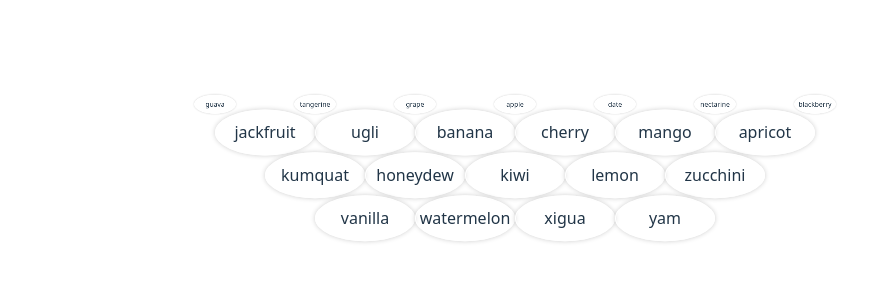
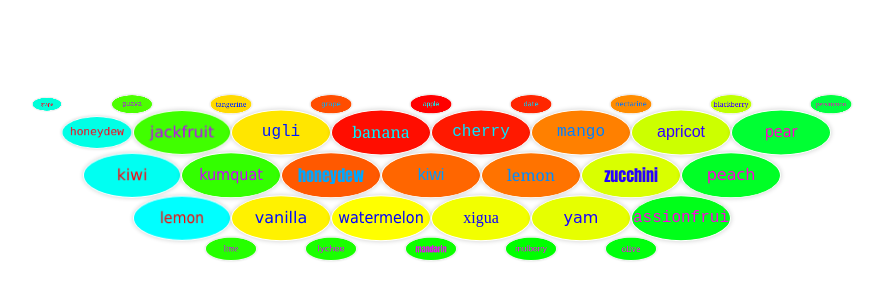
Before and after one commit to tomjefferys/bubble-grid, a React (Vite) app: page / in a window 1280 px wide. Shown: the part 222-522 px from the top of the page, without its empty margins (143-1026 px from the left). Built offline with nearby package versions, Linux system fonts and the light colour scheme.

Commit message:
Allow custom styles to be set on each cell.

```diff
--- a/src/App.tsx
+++ b/src/App.tsx
@@ -1,6 +1,7 @@
 import { useState } from 'react'
 import './App.css'
 import Bubbles from './components/bubbles'
+import * as Bubble from './components/bubbletypes'
 import * as Rect from './util/rect'
 import { Axial, HexMap } from './util/hex'
 
@@ -31,19 +32,40 @@ const getWords = (numWords: number) => {
   return words;
 };
 
-const wordList = getWords(37); // Generate 100 random dictionary words
+const wordList = getWords(61); // Generate 100 random dictionary words
+
+const fonts = [
+  "Arial, sans-serif",
+  "Georgia, serif",
+  "Courier New, monospace",
+  "Verdana, sans-serif",
+  "Tahoma, sans-serif",
+  "Times New Roman, serif",
+  "Comic Sans MS, cursive",
+  "Impact, sans-serif",
+];
 
 function App() {
   const [words, setWords] = useState<string[]>([]);
 
-  const content = wordList.map((word, index) => (
+  const createItem = (word: string, index: number) : Bubble.Item => {
+      const item = (
         <div key={index}
             onClick={() => {
               setWords([...words, word])
             }}>
               {word}
         </div>
-  ));
+      );
+      const style = {
+        backgroundColor: `hsl(${index * 3}, 100%, 50%)`,
+        color: `hsl(${(index * 3) + 180}, 100%, 50%)`,
+        fontFamily: fonts[index % fonts.length],
+      }
+      return {item, style};
+  }
+
+  const content = wordList.map(createItem);
 
   const hexMap = HexMap.fromSpiral(Axial.ZERO, content);
 
--- a/src/components/bubbles.tsx
+++ b/src/components/bubbles.tsx
@@ -1,9 +1,6 @@
 import React, { useState, useEffect, useRef, useCallback, CSSProperties } from 'react';
 import { getTransform } from './transformbuilder';
-
-interface Content {
-    content : React.ReactNode[][];
-}
+import { Content, Item } from './bubbletypes';
 
 type MouseState = "mouseDown" | "dragging" | "mouseUp" | "mouseUpAfterDrag";
 
@@ -264,10 +261,13 @@ const Bubbles = ({ content } : Content) => {
         setIsLoaded(true);
     }, [content, scrollPosition]);
 
-    const getCellStyle = (node : React.ReactNode ) : CSSProperties => {
+    const getCellStyle = (item? : Item ) : CSSProperties => {
         const style = {...baseStyle}
-        if (node) {
+        if (item) {
             Object.assign(style, definedCellStyle);
+            if (item.style) {
+                Object.assign(style, item.style);
+            }
         }
         return style;
     };
@@ -339,7 +339,7 @@ const Bubbles = ({ content } : Content) => {
                                     }
                                 }}
                             >
-                                {item}
+                                {item?.item}
                             </div>
                         </div>
                     ))}
--- /dev/null
+++ b/src/components/bubbletypes.ts
@@ -0,0 +1,10 @@
+import { ReactNode, CSSProperties } from 'react';
+
+export interface Item {
+    item: ReactNode;
+    style?: CSSProperties;
+}
+
+export interface Content {
+    content : (Item | undefined)[][];
+}
```
Also changed, not shown: 1 other file (tests, documents, lock files or other folders). Lines whose indentation alone changed are shown as unchanged.
